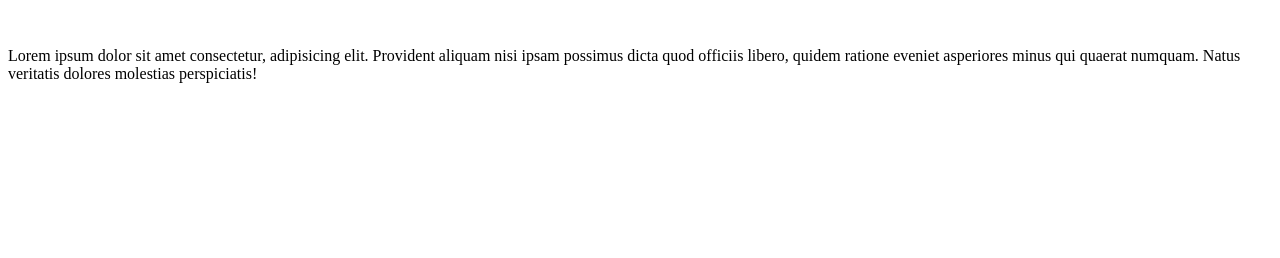
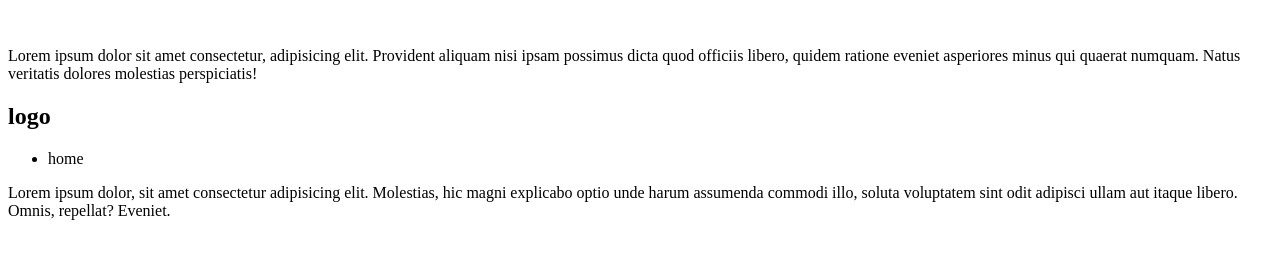
Before and after one commit to mahnoordev1/task3, a plain HTML site: page index.html in a window 1280 px wide. Shown: the part 202-460 px from the top of the page. Drawn offline with Linux system fonts and the light colour scheme.

Commit message:
newchanges

```diff
--- a/index.html
+++ b/index.html
@@ -13,6 +13,18 @@
 
     <p>Lorem ipsum dolor sit amet consectetur, adipisicing elit. Provident aliquam nisi ipsam possimus dicta quod officiis libero, quidem ratione eveniet asperiores minus qui quaerat numquam. Natus veritatis dolores molestias perspiciatis!</p>
 
+    <div>
+        <h2>logo</h2>
+    </div>
 
+
+    <div>
+        <ul>
+            <li>home</li>
+        </ul>
+    </div>
+
+
+    <p>Lorem ipsum dolor, sit amet consectetur adipisicing elit. Molestias, hic magni explicabo optio unde harum assumenda commodi illo, soluta voluptatem sint odit adipisci ullam aut itaque libero. Omnis, repellat? Eveniet.</p>
 </body>
 </html>
```
